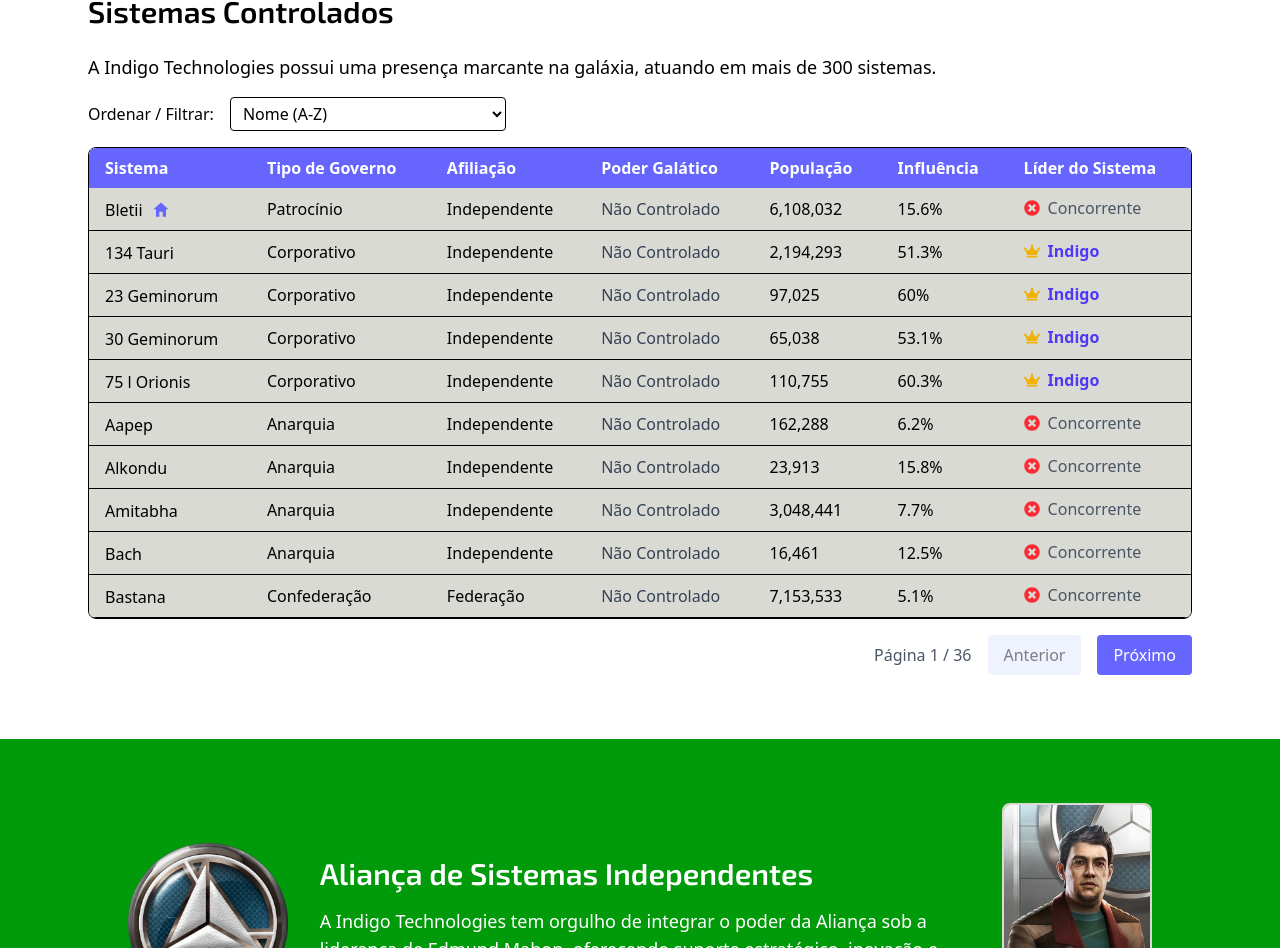
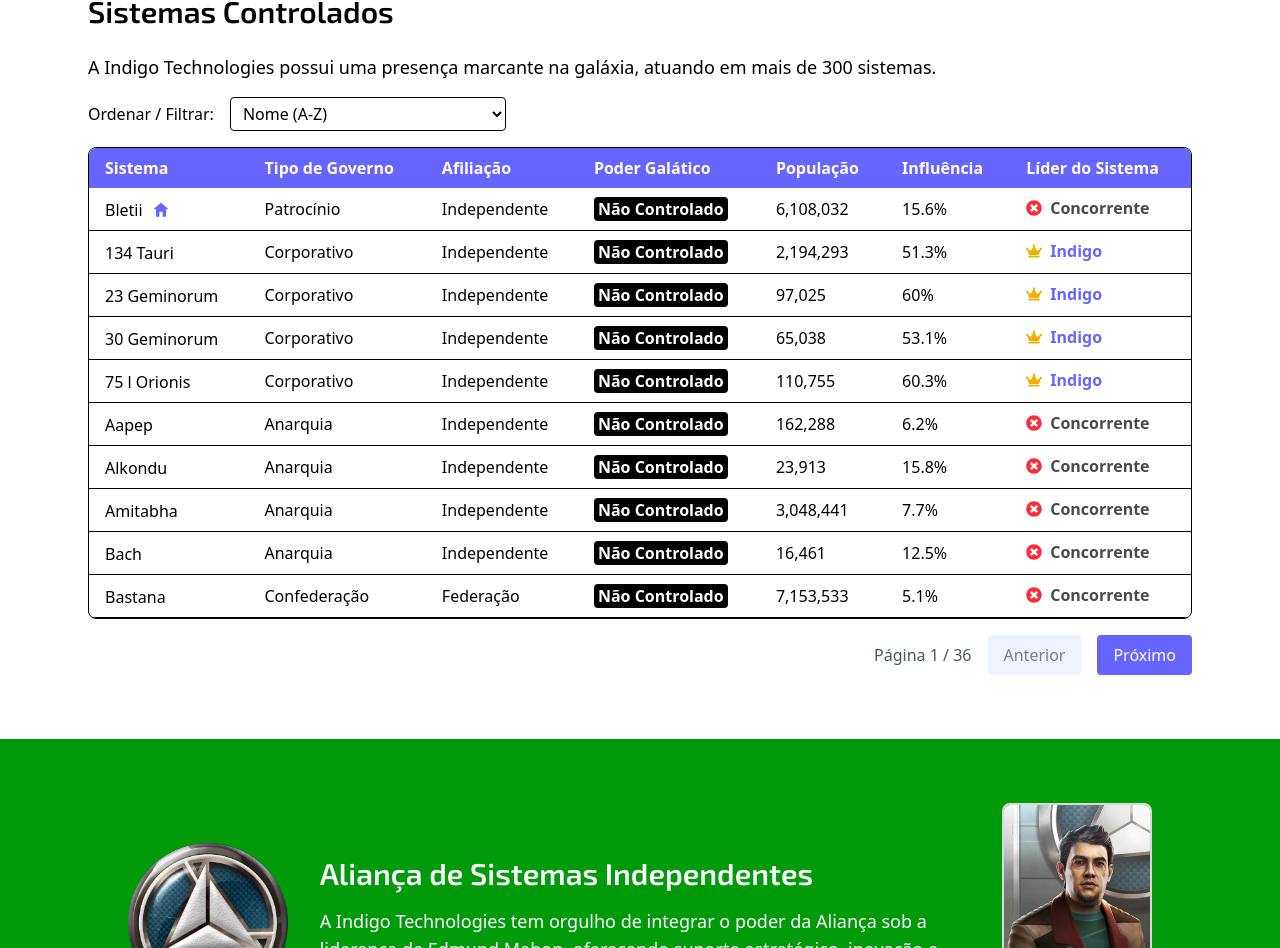
Before and after one commit to caiohrgm/indigo-website, a React (Vite) app in the folder project/: page / in a window 1280 px wide. Shown: the part 1767-2715 px from the top of the page. Built offline with nearby package versions, Linux system fonts and the light colour scheme.

Commit message:
Ajustes na tabela de sistemas

```diff
--- a/project/src/components/Systems.tsx
+++ b/project/src/components/Systems.tsx
@@ -43,7 +43,7 @@ export function Systems() {
     "Zemina Torval": "text-[#0253ac] font-semibold",
 
     // Independentes
-  "Li Yong-Rui": "text-[#c7fd25] font-semibold",
+    "Li Yong-Rui": "text-[#c7fd25] font-semibold text-center",
     "Pranav Antal": "text-[#e3f747] font-semibold",
     "Archon Delaine": "text-[#92ff04] font-semibold",
     "Yuri Grom": "text-[#f94d03] font-semibold"
@@ -112,7 +112,7 @@ export function Systems() {
       </div>
 
       <div className="overflow-x-auto border rounded-lg">
-        <table className="min-w-full border-collapse" style={{ backgroundColor: "#D8DAD3" }}>
+        <table className="min-w-full border-collapse">
           <thead className="bg-[#6666FF] text-white">
             <tr>
               <th className="px-4 py-2 text-left">Sistema</th>
@@ -136,7 +136,7 @@ export function Systems() {
                   ? "Não Controlado"
                   : system.power;
 
-              const powerClass = powerColors[powerDisplay] ?? "text-gray-700 font-medium";
+              const powerClass = powerColors[powerDisplay] ?? "text-white font-semibold";
 
               return (
                 <tr key={index} className="border-b hover:bg-gray-50">
@@ -152,7 +152,11 @@ export function Systems() {
                     {allegianceTranslations[system.allegiance] ??
                       system.allegiance}
                   </td>
-                  <td className={`px-4 py-2 ${powerClass}`}>{powerDisplay}</td>
+                  <td className="px-4 py-2">
+                    <span className={`${powerClass} inline-block px-1 bg-black rounded`}>
+                      {powerDisplay}
+                    </span>
+                  </td>
                   <td className="px-4 py-2">
                     {system.population.toLocaleString()}
                   </td>
@@ -164,7 +168,7 @@ export function Systems() {
                           className="text-yellow-500"
                           title="Controlado pela Indigo"
                         />
-                        <span className="text-indigo-600 font-semibold">
+                        <span className="text-indigo-blue font-semibold">
                           Indigo
                         </span>
                       </>
@@ -174,7 +178,7 @@ export function Systems() {
                           className="text-red-500"
                           title="Sistema concorrente"
                         />
-                        <span className="text-gray-600">Concorrente</span>
+                        <span className="text-dark-grey font-semibold">Concorrente</span>
                       </>
                     )}
                   </td>
--- a/project/src/styles/index.css
+++ b/project/src/styles/index.css
@@ -6,7 +6,7 @@
   --color-black: #000000;
   --color-ice-white: #FEFAF9;
   --color-indigo-blue: #6666FF;
-  --color-light-grey:   ;
+  --color-light-grey: #F1F2EB;
   --color-medium-grey: #D8DAD3;
   --color-dark-grey: #4A4A48;
   --color-alliance-green: #009A0A;
```
Lines whose indentation alone changed are shown as unchanged.
